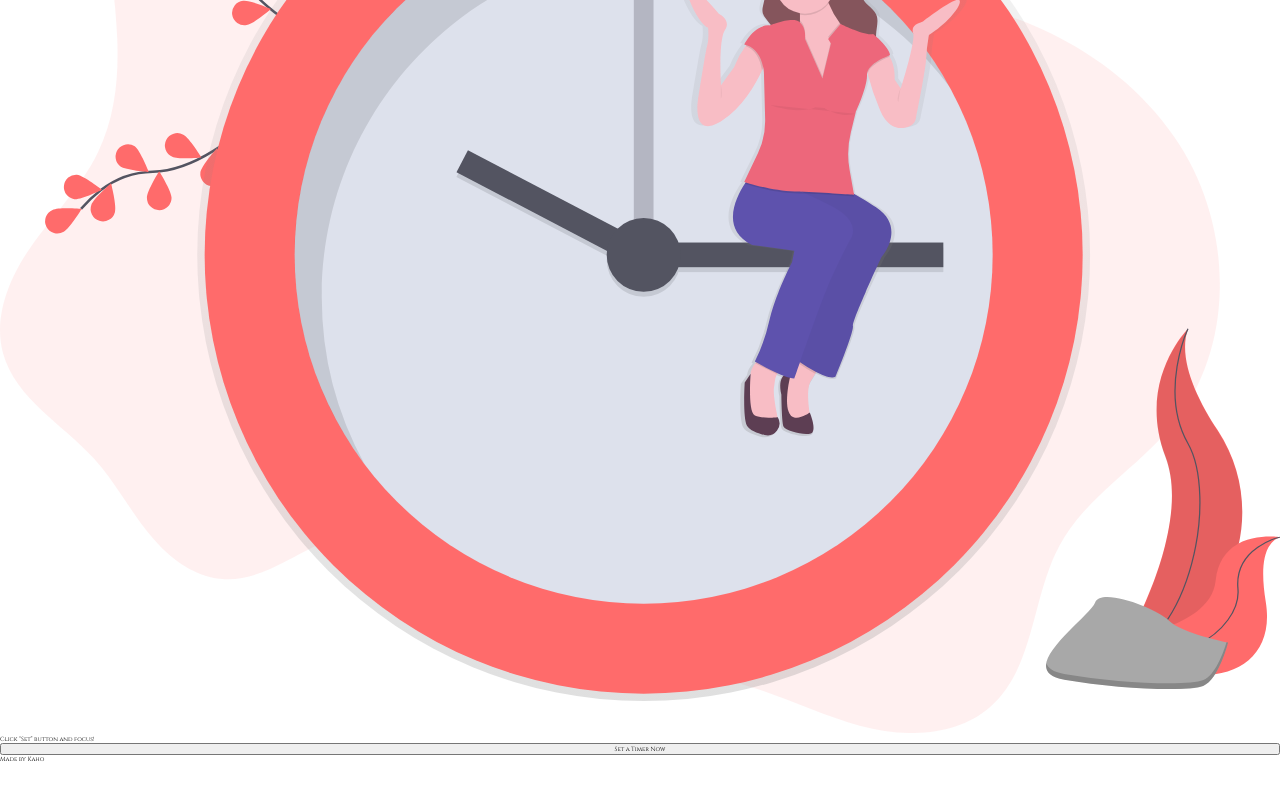
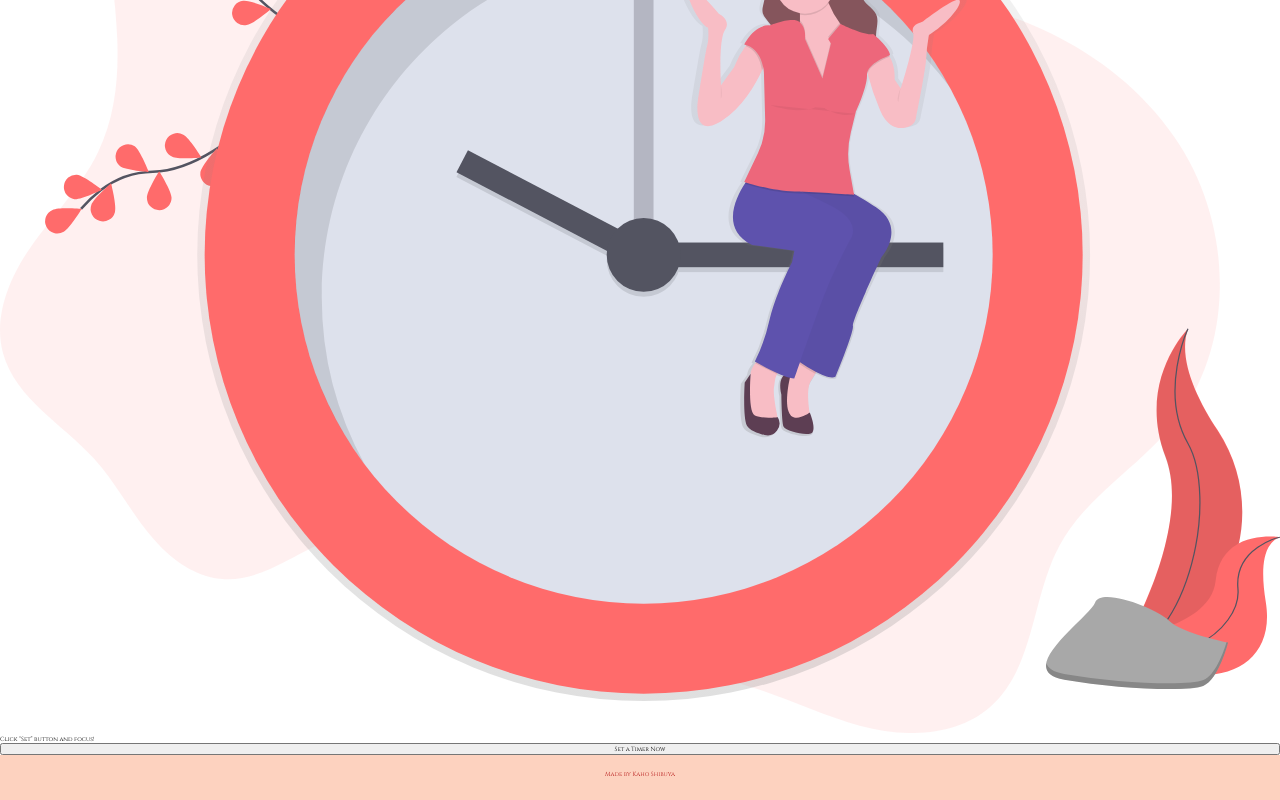
Before and after one commit to shiv-chan/go-to-pomodoro, a React (Create React App) app: page / in a window 1280 px wide. Shown: the part 2249-3049 px from the top of the page. Before the commit the page ends 3012 px from the top, so only its background shows below. Built offline with nearby package versions, Linux system fonts and the light colour scheme.

Commit message:
Style the footer

```diff
--- a/src/app/Footer.jsx
+++ b/src/app/Footer.jsx
@@ -1,10 +1,20 @@
 import React from 'react';
-import { Link } from 'react-router-dom';
+import { useSelector } from 'react-redux';
+import { StyledHeader } from './Header';
+import styled from 'styled-components';
+
+const StyledFooter = styled(StyledHeader)`
+	bottom: 0;
+	text-align: center;
+`;
 
 export default function Footer() {
+	const timer = useSelector((state) => state.timer);
+	const session = timer.currentSession;
+
 	return (
-		<footer>
-			<p>Made by Kaho</p>
-		</footer>
+		<StyledFooter session={session} as="footer">
+			<p>Made by Kaho Shibuya</p>
+		</StyledFooter>
 	);
 }
--- a/src/app/Header.jsx
+++ b/src/app/Header.jsx
@@ -4,7 +4,7 @@ import { useSelector } from 'react-redux';
 import styled from 'styled-components';
 import StyledLink from '../styles/StyledLink';
 
-const StyledHeader = styled.header`
+export const StyledHeader = styled.header`
 	width: 100%;
 	height: 45px;
 	position: relative;
--- a/src/style.css
+++ b/src/style.css
@@ -24,7 +24,12 @@
 	box-sizing: border-box;
 	font-size: 62.5%;
 	font-family: var(--primary-font);
-	width: 100vw;
+	width: 100%;
+}
+
+html,
+body {
+	min-height: 100vh;
 }
 
 .logo {
@@ -33,3 +38,7 @@
 	color: inherit;
 	text-decoration: none;
 }
+
+main {
+	min-height: calc(100vh - 90px);
+}
```
